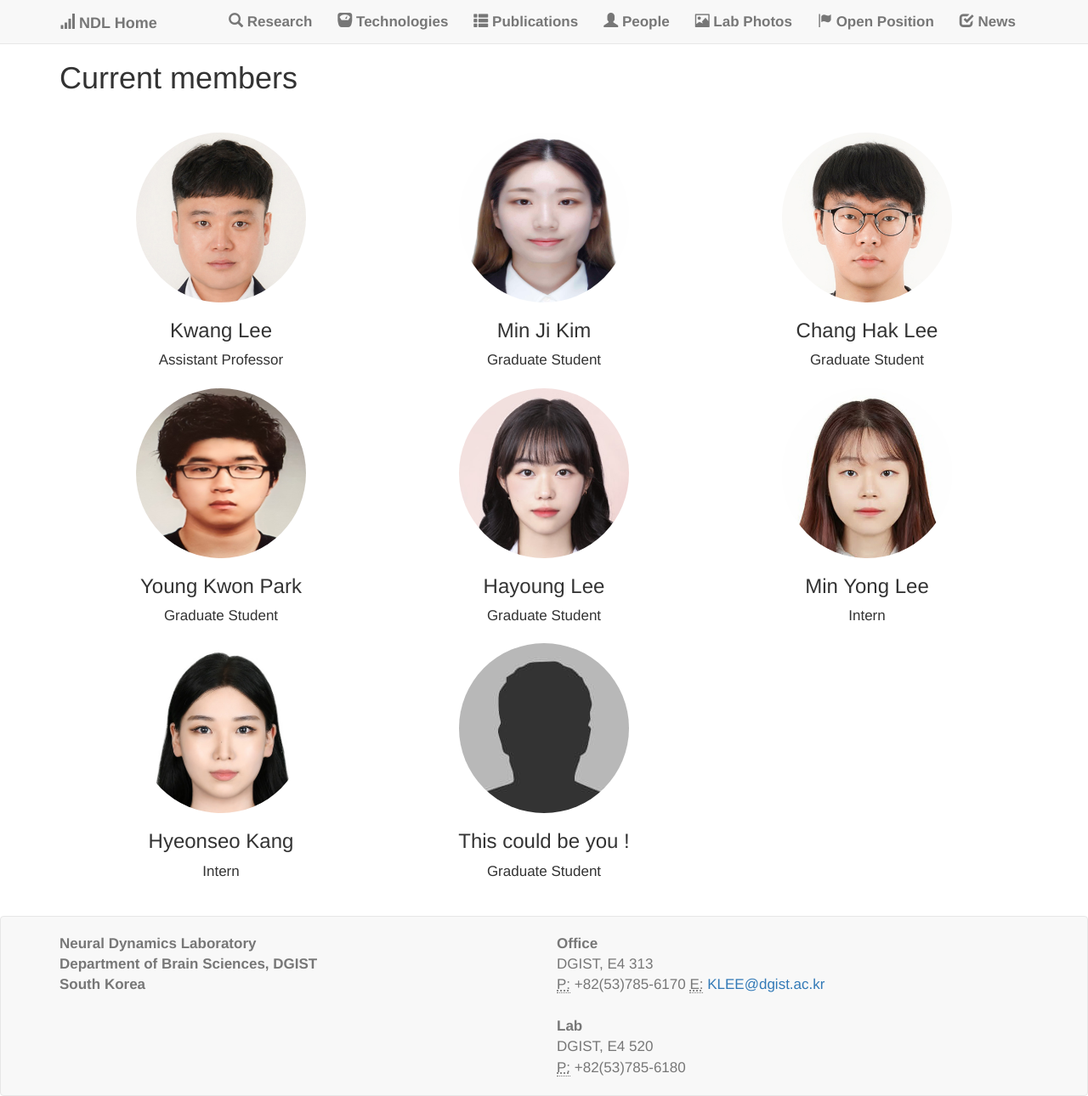
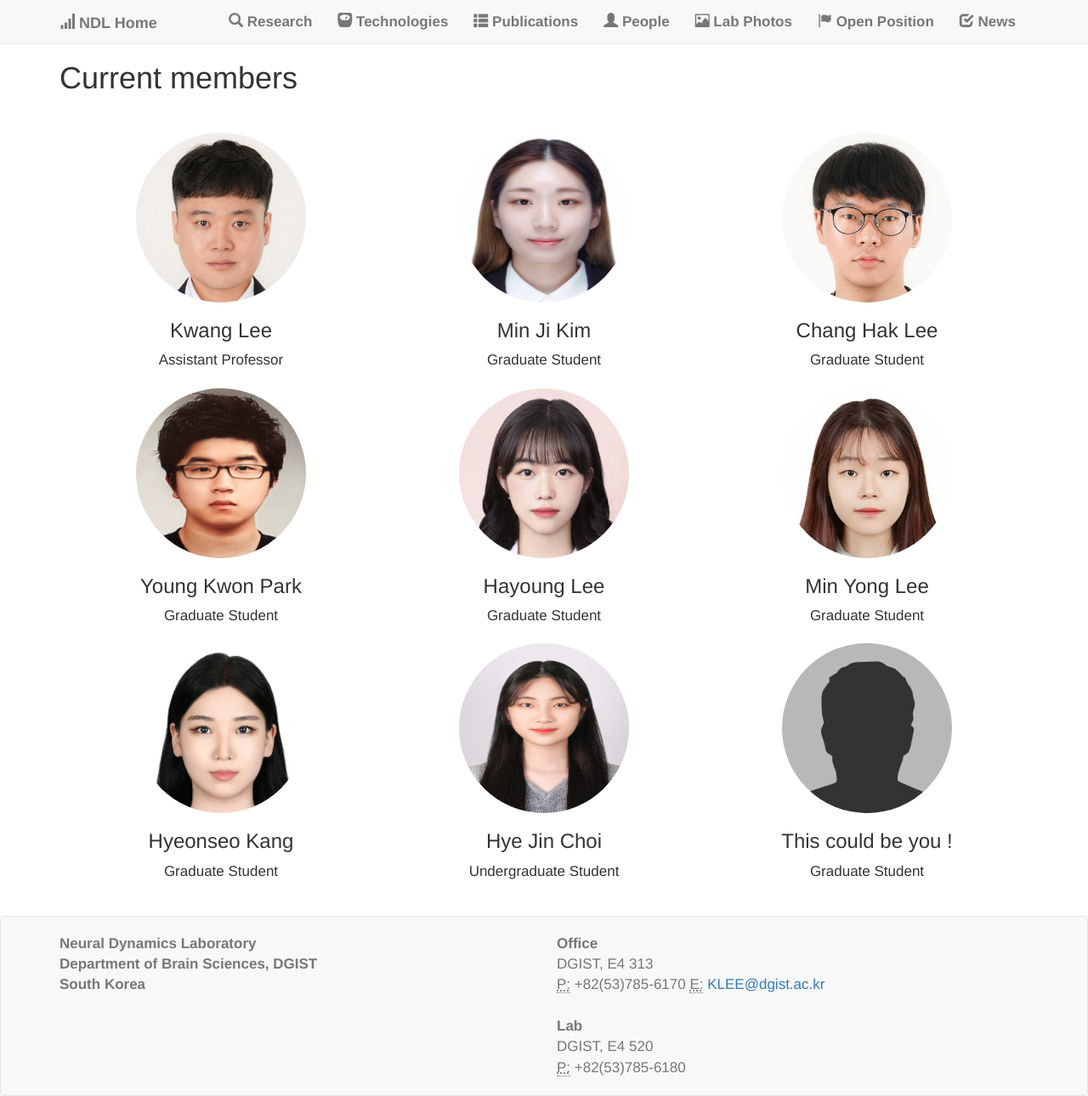
Before and after one commit to kleelab/kleelab.github.io, a Jekyll site: the page built from people.html, in a window 1280 px wide. Shown: the whole page at 85% size. Built offline with Jekyll 4.4.1, drawn with Linux system fonts in a browser that asks for light colours; nearby versions of some CDN libraries; a style sheet for code colours, icons or effects is not loaded.

Commit message:
Update people.yml

```diff
--- a/_data/people.yml
+++ b/_data/people.yml
@@ -21,12 +21,16 @@
   photo: "/images/Hayoung Lee.JPG"
 
 - name: Min Yong Lee
-  role: Intern
+  role: Graduate Student
   photo: "/images/Min Yong Lee.jpg"
 
 - name: Hyeonseo Kang
-  role: Intern
+  role: Graduate Student
   photo: "/images/Hyeonseo Kang.jpg"
+
+- name: Hye Jin Choi
+  role: Undergraduate Student
+  photo: "/images/Hye Jin Choi.jpg"
 
 - name: "This could be you !"
   role: Graduate Student
```
